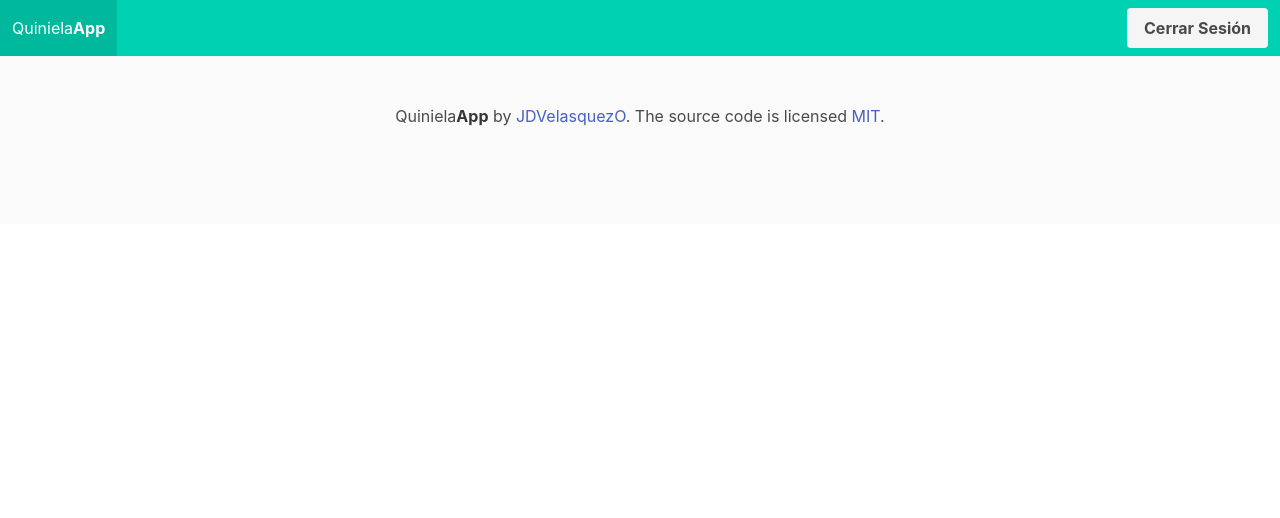
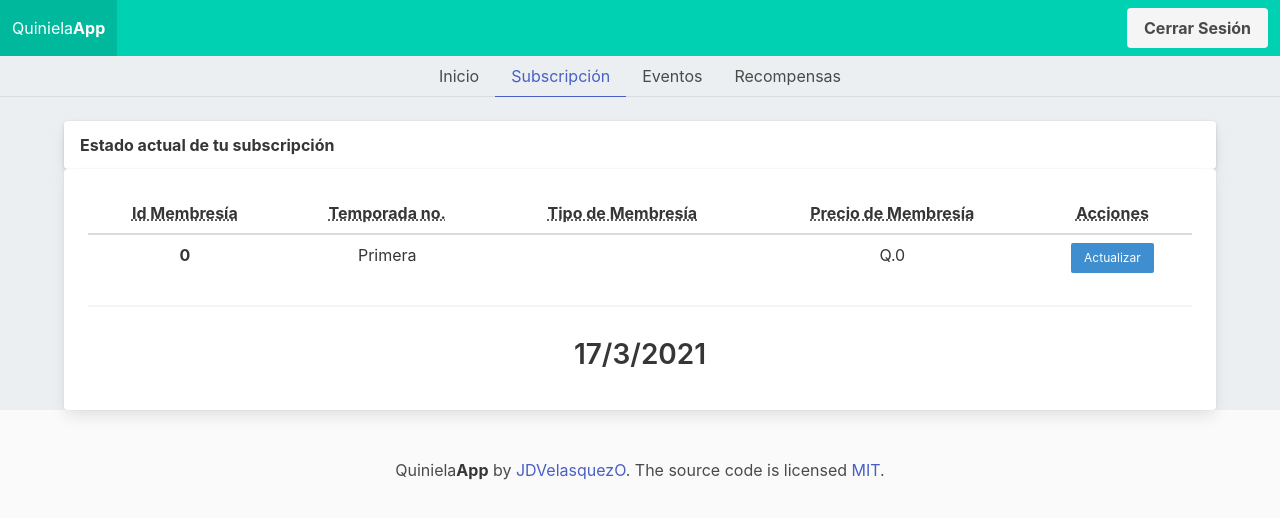
Before and after one commit to JDVelasquezO/MIA_Project2_Client, a React (Create React App) app: page /subs in a window 1280 px wide. Shown: the top 518 px of the page. Built offline with nearby package versions, Linux system fonts and the light colour scheme; no server answers.

Commit message:
Subscription maked

```diff
--- a/src/App.tsx
+++ b/src/App.tsx
@@ -7,9 +7,12 @@ import Welcome from "./pages/Auth/Welcome";
 import Login from "./pages/Auth/Login";
 import Home from "./pages/Auth/Home";
 import Register from "./pages/Auth/Register";
+import Subscription from "./pages/User/Subscription";
 
 function App() {
   const [name, setName] = useState('');
+  const [role, setRole] = useState(0);
+  const [idUser, setIdUser] = useState(0);
 
   useEffect(() => {
       (
@@ -21,6 +24,8 @@ function App() {
 
               const content = await res.json();
               setName(content.Username);
+              setRole(content.IdRol);
+              setIdUser(content.Id);
           }
       )();
   });
@@ -33,7 +38,8 @@ function App() {
                 <Route exact path='/' component={Welcome} />
                 <Route exact path='/register' component={Register} />
                 <Route exact path='/login' component={ () => <Login setName={setName} /> } />
-                <Route exact path='/home' component={ () => <Home name={name} /> } />
+                <Route exact path='/home' component={ () => <Home name={name} role={role} /> } />
+                <Route exact path='/subs' component={ () => <Subscription name={name} role={role} idUser={idUser} /> } />
             </main>
           <Footer />
       </BrowserRouter>
--- a/src/components/FormRegister.tsx
+++ b/src/components/FormRegister.tsx
@@ -29,7 +29,7 @@ const FormRegister = () => {
         });
         const content = await res.json()
         console.log(content)
-        // setRedirect(true);
+        setRedirect(true);
     }
 
     if (redirect) {
--- /dev/null
+++ b/src/components/Membership.tsx
@@ -0,0 +1,109 @@
+import React, {SyntheticEvent, useState} from 'react';
+
+const Membership = (props: {idMembresia: number, type: string, price: number, idUser: number}) => {
+    const date = new Date();
+    const [form, setForm] = useState(<h2>{date.getDate()}/{date.getMonth()}/{date.getFullYear()}</h2>);
+
+    const updateContent = async (e: SyntheticEvent, paramIdTier: number) => {
+        e.preventDefault();
+        let idTier = paramIdTier;
+        let idUser = props.idUser;
+        const res = await fetch('http://localhost:8000/quinielas.io/updateMembership', {
+            method: 'PUT',
+            headers: {
+                'Content-Type': 'application/json'
+            },
+            credentials: 'include',
+            body: JSON.stringify({
+                "idTier": idTier.toString(),
+                "idUser": idUser.toString()
+            })
+        });
+        const content = await res.json();
+        window.location.href = 'http://localhost:3001/subs';
+        console.log(content);
+    }
+
+    const updateGold = async (e: SyntheticEvent) => {
+        await updateContent(e, 1);
+    };
+    const updateSilver = async (e: SyntheticEvent) => {
+        await updateContent(e, 2);
+    };
+    const updateBronze = async (e: SyntheticEvent) => {
+        await updateContent(e, 3);
+    };
+
+    const cancelSubscription = async (e: SyntheticEvent) => {
+        await updateContent(e, 4);
+    }
+
+    let showForm = () => {
+        setForm(
+            <div className={'container'}>
+                <h3>Escoge una opción a actualizar</h3>
+                <div className={'columns'}>
+                    <form className={'column'} onSubmit={updateGold}>
+                        <button className='button is-warning is-small'>Gold</button>
+                    </form>
+                    <form className={'column'} onSubmit={updateSilver}>
+                        <button className='button is-light is-small'>Silver</button>
+                    </form>
+                    <form className={'column'} onSubmit={updateBronze}>
+                        <button className='button is-danger is-small'>Bronze</button>
+                    </form>
+                    <form className={'column'} onSubmit={cancelSubscription}>
+                        <button className='button is-dark is-small'>Cancelar</button>
+                    </form>
+                </div>
+            </div>
+        );
+    }
+
+    return (
+        <div className='container'>
+            <div className="card">
+                <header className="card-header">
+                    <p className="card-header-title">
+                        Estado actual de tu subscripción
+                    </p>
+                </header>
+            </div>
+
+            <div className="card">
+                <div className="card-content">
+                    <div className="content">
+                        <div className="table-container">
+                            <table className="table">
+                                <thead>
+                                <tr>
+                                    <th><abbr title="idMemb">Id Membresía</abbr></th>
+                                    <th><abbr title="idTemp">Temporada no.</abbr></th>
+                                    <th><abbr title="typeMemb">Tipo de Membresía</abbr></th>
+                                    <th><abbr title="priceMemb">Precio de Membresía</abbr></th>
+                                    <th><abbr title="updateMemb">Acciones</abbr></th>
+                                </tr>
+                                </thead>
+                                <tbody>
+                                <tr>
+                                    <th>{props.idMembresia}</th>
+                                    <td>Primera</td>
+                                    <td>{props.type}</td>
+                                    <td>Q.{props.price.toString()}</td>
+                                    <td>
+                                        <button onClick={showForm} className='button is-info is-small'>Actualizar</button>
+                                    </td>
+                                </tr>
+                                </tbody>
+                            </table>
+                        </div>
+                        <hr />
+                        { form }
+                    </div>
+                </div>
+            </div>
+        </div>
+    );
+};
+
+export default Membership;
--- a/src/components/Navbar.tsx
+++ b/src/components/Navbar.tsx
@@ -29,6 +29,9 @@ const Navbar = (props: {name: string, setName: (name: string) => void}) => {
     } else {
         menu = (
             <div className="buttons">
+                <Link to='/profile' className="button is-primary">
+                    <strong>{props.name}</strong>
+                </Link>
                 <Link to='/login' className="button is-light" onClick={logoutHandle}>
                     <strong>Cerrar Sesión</strong>
                 </Link>
--- a/src/pages/Auth/Home.tsx
+++ b/src/pages/Auth/Home.tsx
@@ -1,9 +1,32 @@
 import React from 'react';
+import { Link } from 'react-router-dom'
 
-const Home = (props: {name: string}) => {
+const Home = (props: {name: string, role: number}) => {
+    let page;
+
+    if (props.role == 3) {
+        page = 'Admin'
+    } else {
+        page = (
+            <div className="tabs is-centered">
+                <ul>
+                    <li className="is-active">
+                        <Link to='/home'>Inicio</Link>
+                    </li>
+                    <li>
+                        <Link to='/subs'>Subscripción</Link>
+                    </li>
+                    <li><a>Eventos</a></li>
+                    <li><a>Recompensas</a></li>
+                </ul>
+            </div>
+        )
+    }
+
     return (
         <div>
-            Hola {props.name ? props.name: 'no estas autenticado'}
+            { page }
+            <h1>Quinielas</h1>
         </div>
     );
 };
--- a/src/pages/Auth/Login.tsx
+++ b/src/pages/Auth/Login.tsx
@@ -21,7 +21,6 @@ const Login = (props: {setName: (name: string) => void}) => {
         const content = await res.json();
         setRedirect(true);
         props.setName(content.Username)
-        console.log(content);
     }
 
     if (redirect) {
--- /dev/null
+++ b/src/pages/User/Subscription.tsx
@@ -0,0 +1,54 @@
+import React, {useEffect, useState} from 'react';
+import { Link } from 'react-router-dom'
+import Membership from "../../components/Membership";
+
+const Subscription = (props: {name: string, role: number, idUser: number}) => {
+    const [idMembership, setIdMembership] = useState(0);
+    const [tier, setTier] = useState('');
+    const [price, setPrice] = useState(0);
+    let page;
+
+    useEffect(() => {
+        (
+            async () => {
+                const res = await fetch('http://localhost:8000/quinielas.io/membership', {
+                    headers: { 'Content-Type': 'application/json' },
+                    credentials: 'include'
+                });
+
+                const content = await res.json();
+                setIdMembership(content.IdMembership)
+                setTier(content.TypeTier)
+                setPrice(content.PriceTier)
+            }
+        )();
+    });
+
+    if (props.role == 3) {
+        page = 'Admin'
+    } else {
+        page = (
+            <div className="tabs is-centered">
+                <ul>
+                    <li>
+                        <Link to='/home'>Inicio</Link>
+                    </li>
+                    <li className="is-active">
+                        <Link to='/subs'>Subscripción</Link>
+                    </li>
+                    <li><a>Eventos</a></li>
+                    <li><a>Recompensas</a></li>
+                </ul>
+            </div>
+        )
+    }
+
+    return (
+        <div>
+            {page}
+            <Membership idMembresia={idMembership} price={price} type={tier} idUser={props.idUser} />
+        </div>
+    );
+};
+
+export default Subscription;
```
